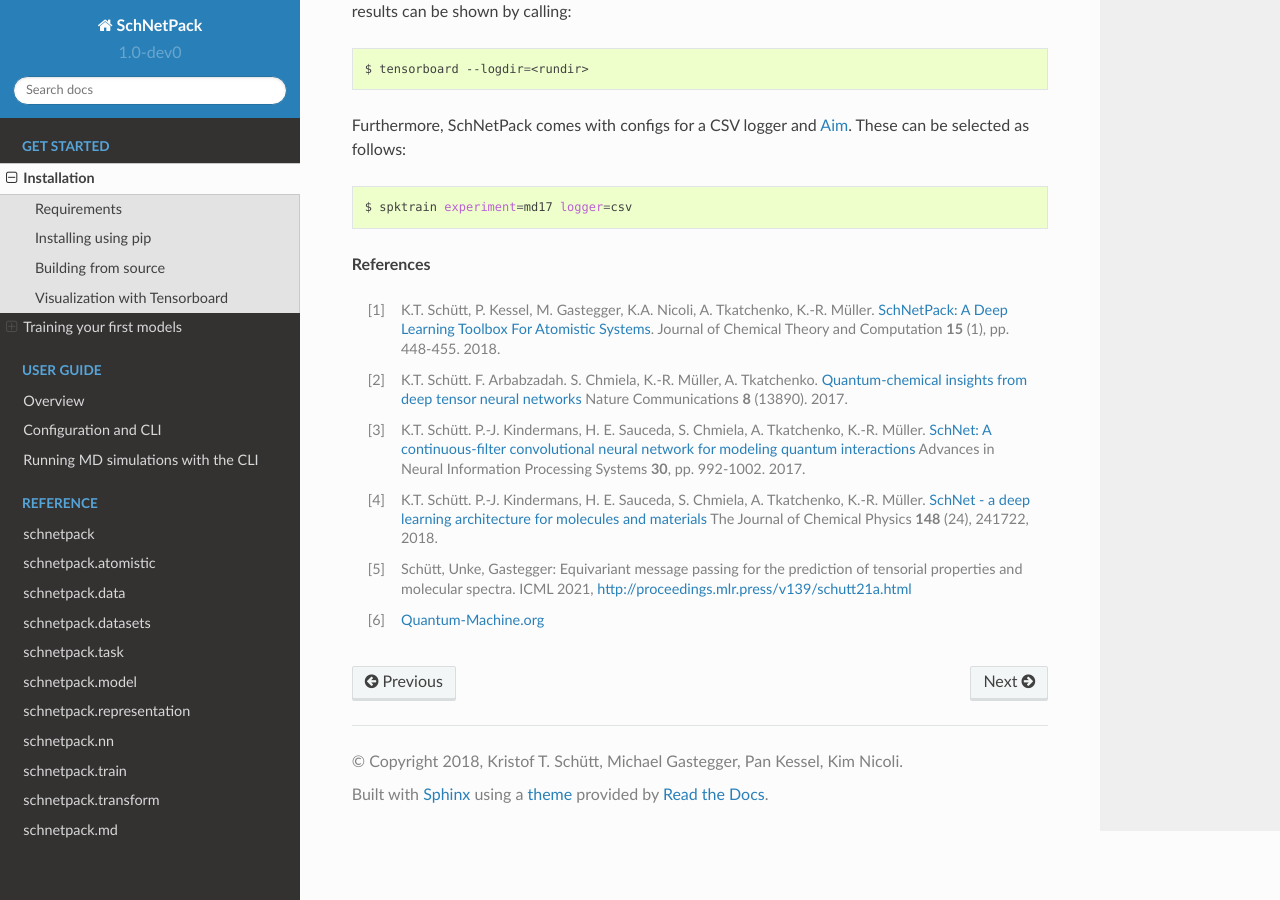
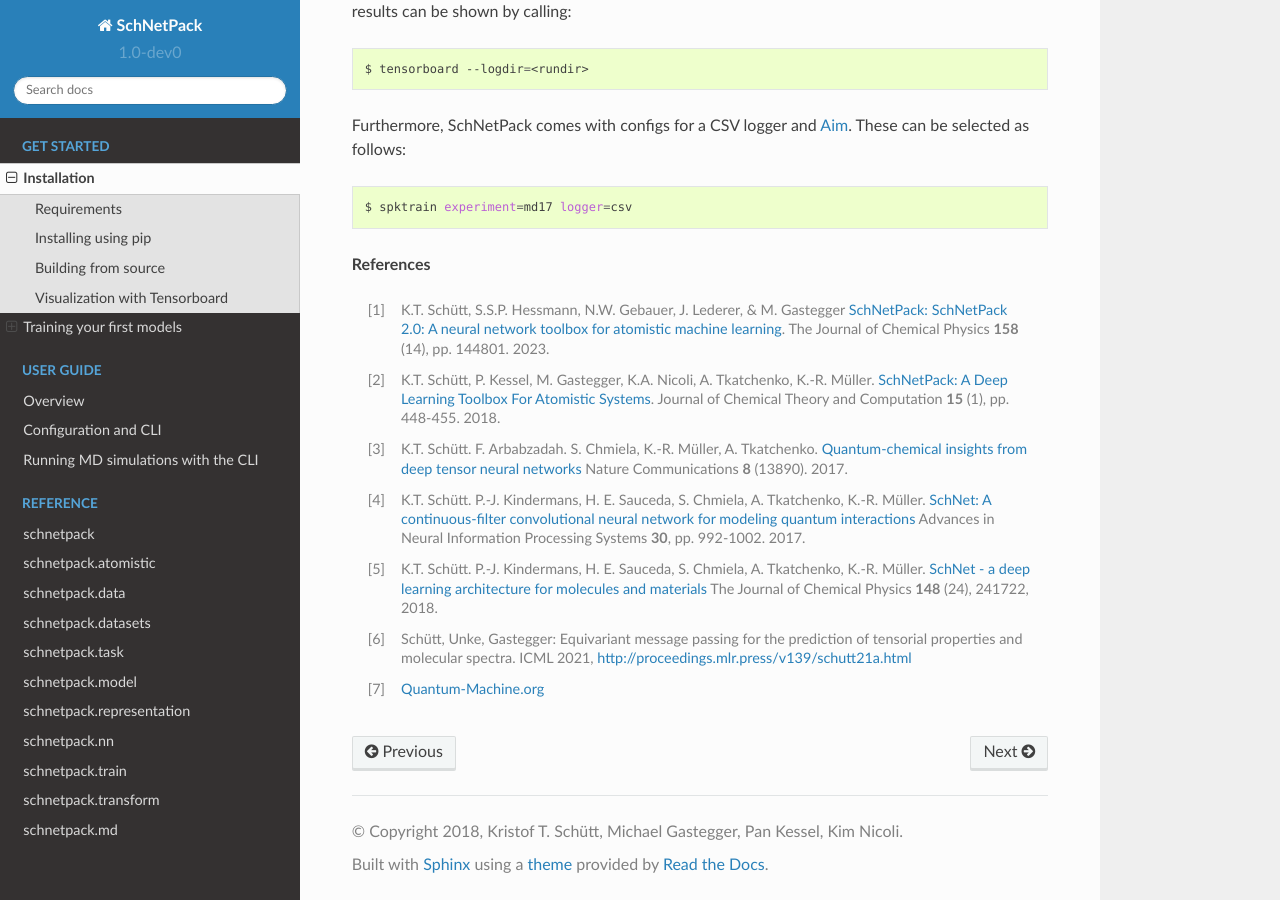
Before and after one commit to atomistic-machine-learning/schnetpack, a Sphinx documentation site: the page built from docs/getstarted.rst, in a window 1280 px wide and 900 px high, scrolled down 3858 px. Built offline with Sphinx 7.4.7 and the Read the Docs theme 2.0.0, drawn with Linux system fonts in a browser that asks for light colours; pages that are not in the unit, such as notebooks, are missing from menus.

Commit message:
Update README.md (#574)
* Update README.md

* Update README.md

* Update getstarted.rst

```diff
--- a/docs/getstarted.rst
+++ b/docs/getstarted.rst
@@ -186,6 +186,10 @@
 
 **References**
 
+.. [#schnetpack2] K.T. Schütt, S.S.P. Hessmann, N.W. Gebauer, J. Lederer, & M. Gastegger
+   `SchNetPack: SchNetPack 2.0: A neural network toolbox for atomistic machine learning <https://doi.org/10.1063/5.0138367>`_.
+   The Journal of Chemical Physics **158** (14), pp. 144801. 2023.
+
 .. [#schnetpack] K.T. Schütt, P. Kessel, M. Gastegger, K.A. Nicoli, A. Tkatchenko, K.-R. Müller.
    `SchNetPack: A Deep Learning Toolbox For Atomistic Systems <https://doi.org/10.1021/acs.jctc.8b00908>`_.
    Journal of Chemical Theory and Computation **15** (1), pp. 448-455. 2018.
```
Also changed, not shown: examples/README.md.
